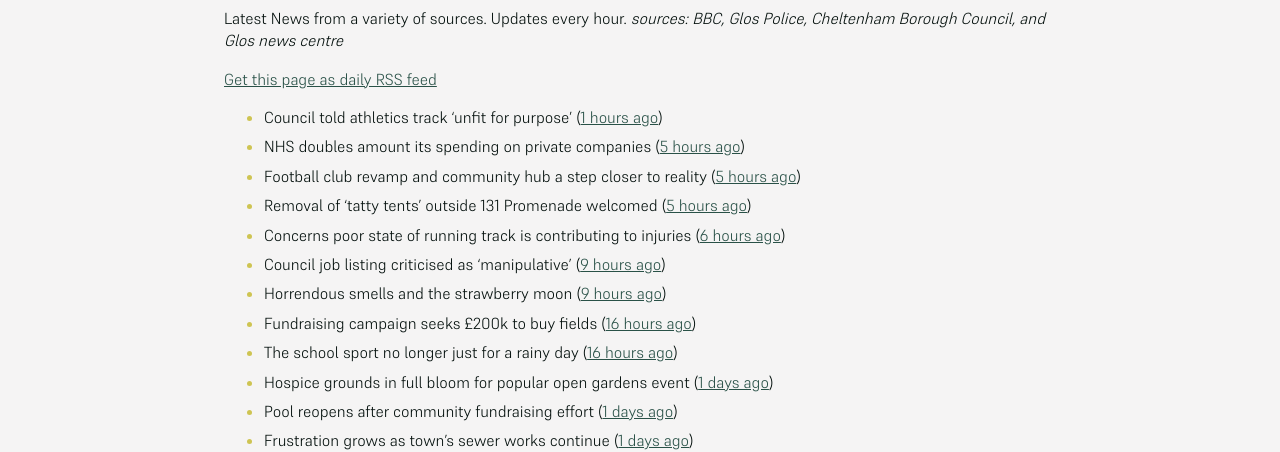
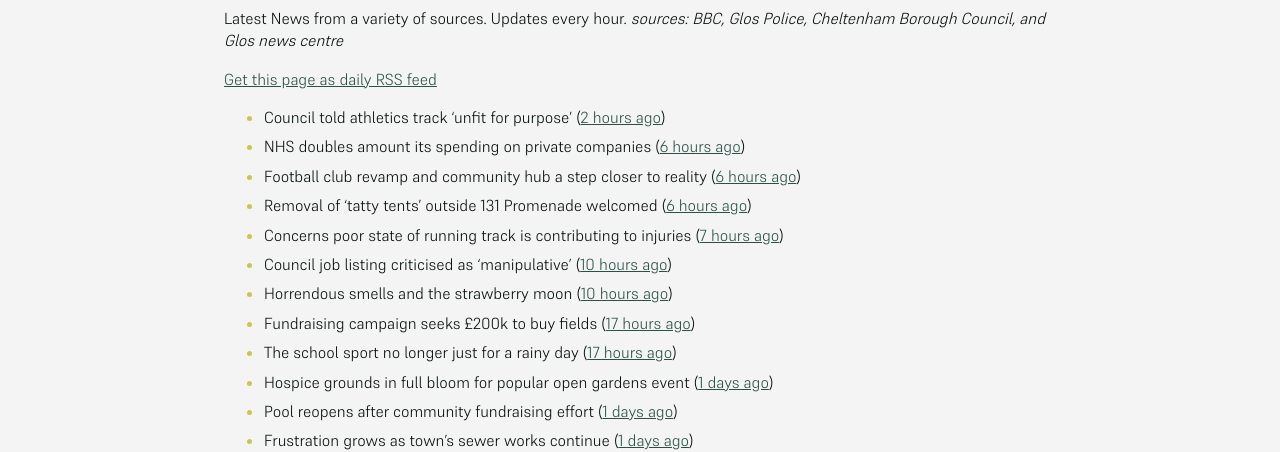
Before and after one commit to mat-0/cheltenham-open-data, a Jekyll site: the page built from _pages/news.md, in a window 1280 px wide. Shown: the part 266-718 px from the top of the page. Built offline with Jekyll 4.4.1, drawn with Linux system fonts in a browser that asks for light colours; some of the changed text lies outside the part shown.

Commit message:
Updated 2025-06-11 22:57:53

```diff
--- a/_pages/news.md
+++ b/_pages/news.md
@@ -12,15 +12,15 @@ _sources: BBC, Glos Police, Cheltenham Borough Council, and Glos news centre_
 [Get this page as daily RSS feed](/daily.rss)
 
 <!-- news_marker starts -->
-- Council told athletics track 'unfit for purpose' ([1 hours ago](https://www.bbc.com/news/articles/cvg76n7dxn9o))
-- NHS doubles amount its spending on private companies ([5 hours ago](https://www.bbc.com/news/articles/cy0jzvxwr4xo))
-- Football club revamp and community hub a step closer to reality ([5 hours ago](https://gloucesternewscentre.co.uk/football-club-revamp-and-community-hub-a-step-closer-to-reality/))
-- Removal of ‘tatty tents’ outside 131 Promenade welcomed ([5 hours ago](https://gloucesternewscentre.co.uk/removal-of-tatty-tents-outside-131-promenade-welcomed/))
-- Concerns poor state of running track is contributing to injuries ([6 hours ago](https://gloucesternewscentre.co.uk/concerns-poor-state-of-running-track-is-contributing-to-injuries/))
-- Council job listing criticised as 'manipulative' ([9 hours ago](https://www.bbc.com/news/articles/c74qk45gxygo))
-- Horrendous smells and the strawberry moon ([9 hours ago](https://www.bbc.com/news/articles/c2lk8l1ypxko))
-- Fundraising campaign seeks £200k to buy fields ([16 hours ago](https://www.bbc.com/news/articles/c365lx9x187o))
-- The school sport no longer just for a rainy day ([16 hours ago](https://www.bbc.com/news/articles/clygej1emezo))
+- Council told athletics track 'unfit for purpose' ([2 hours ago](https://www.bbc.com/news/articles/cvg76n7dxn9o))
+- NHS doubles amount its spending on private companies ([6 hours ago](https://www.bbc.com/news/articles/cy0jzvxwr4xo))
+- Football club revamp and community hub a step closer to reality ([6 hours ago](https://gloucesternewscentre.co.uk/football-club-revamp-and-community-hub-a-step-closer-to-reality/))
+- Removal of ‘tatty tents’ outside 131 Promenade welcomed ([6 hours ago](https://gloucesternewscentre.co.uk/removal-of-tatty-tents-outside-131-promenade-welcomed/))
+- Concerns poor state of running track is contributing to injuries ([7 hours ago](https://gloucesternewscentre.co.uk/concerns-poor-state-of-running-track-is-contributing-to-injuries/))
+- Council job listing criticised as 'manipulative' ([10 hours ago](https://www.bbc.com/news/articles/c74qk45gxygo))
+- Horrendous smells and the strawberry moon ([10 hours ago](https://www.bbc.com/news/articles/c2lk8l1ypxko))
+- Fundraising campaign seeks £200k to buy fields ([17 hours ago](https://www.bbc.com/news/articles/c365lx9x187o))
+- The school sport no longer just for a rainy day ([17 hours ago](https://www.bbc.com/news/articles/clygej1emezo))
 - Hospice grounds in full bloom for popular open gardens event ([1 days ago](https://gloucesternewscentre.co.uk/hospice-grounds-in-full-bloom-for-popular-open-gardens-event/))
 - Pool reopens after community fundraising effort ([1 days ago](https://www.bbc.com/news/articles/cg5vl5zvp69o))
 - Frustration grows as town's sewer works continue ([1 days ago](https://www.bbc.com/news/articles/c5yq58qpgd7o))
```
Also changed, not shown: other parts of _pages/news.md (+2 -2 lines), _data/flood.json (+4 -4 lines), index.md (+5 -5 lines).
